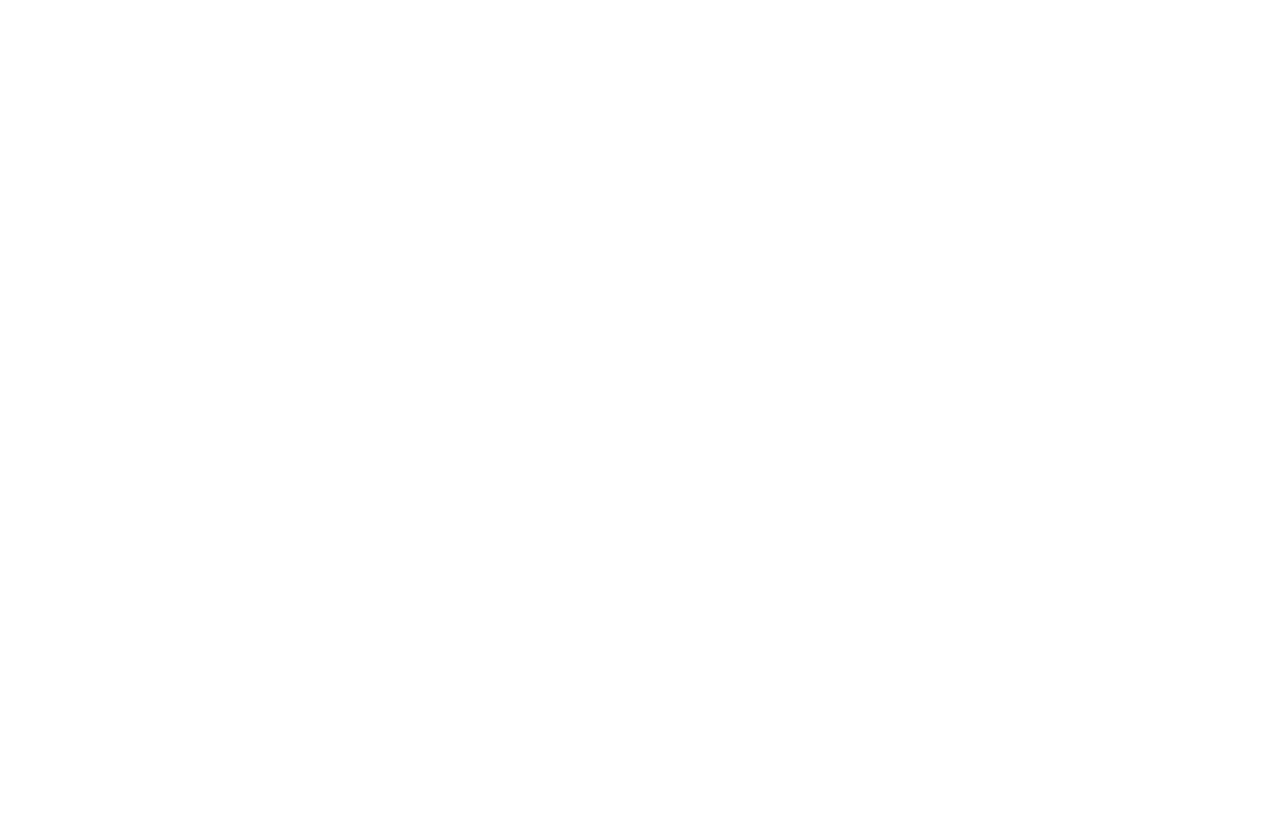
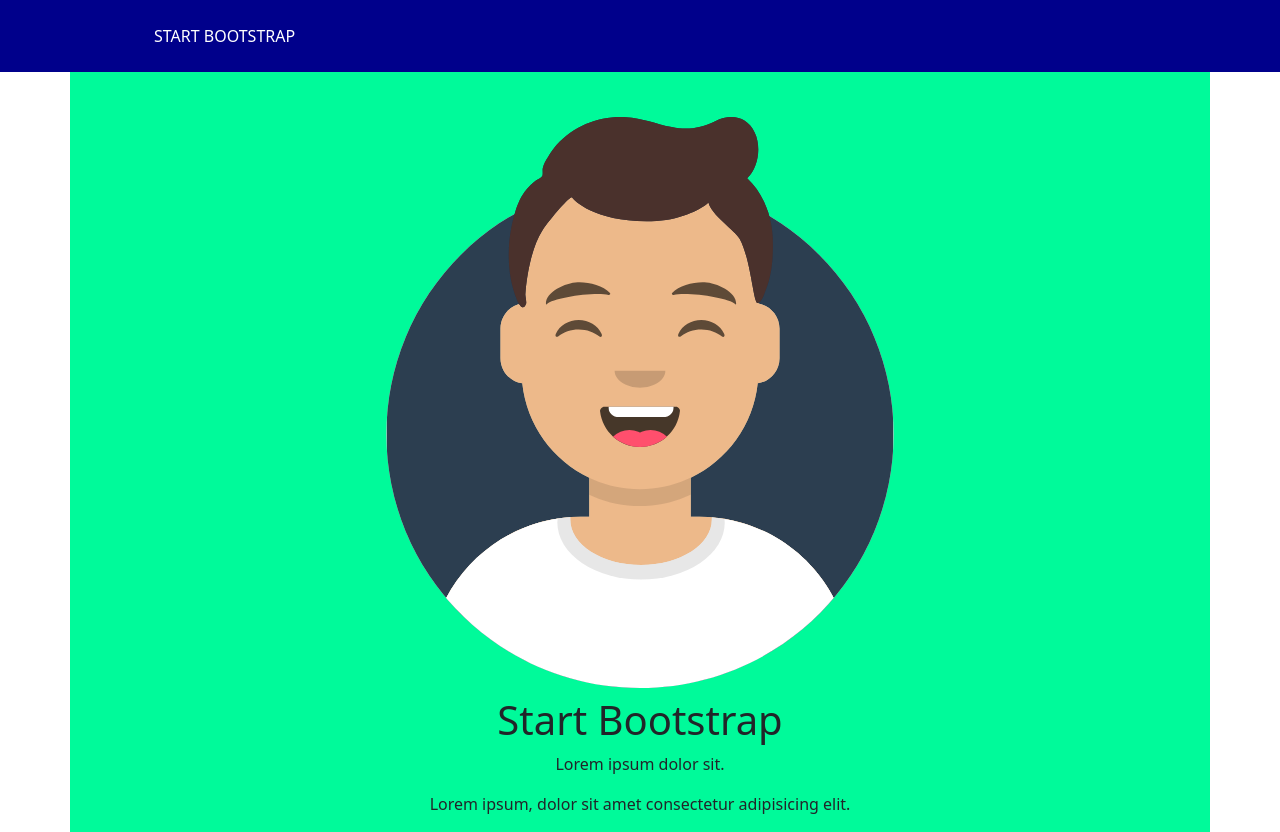
Before and after one commit to AngeloTripodi/html-css-bootstrap-freelancer, a plain HTML site: page index.html in a window 1280 px wide. Before the commit the page ends 800 px from the top, so only its background shows below. Drawn offline with nearby package versions, Linux system fonts and the light colour scheme.

Commit message:
Add Start Section

```diff
--- a/css/style.css
+++ b/css/style.css
@@ -1,6 +1,13 @@
-[class^="col"]{
-    padding-top: .75rem;
-    padding-bottom: .75rem;
-    background-color: blueviolet;
-    border: 1px solid violet;
+header{
+    background-color: darkblue;
+    color: white;
 }
+
+.col-12 img{
+    width: 50%;
+    margin: auto;
+}
+
+.bg-springgreen{
+    background-color: mediumspringgreen;
+}
--- a/index.html
+++ b/index.html
@@ -11,13 +11,26 @@
 </head>
 <body>
     <header>
-        <div class="container">
-
+        <div class="container-xl">
+            <div class="row mx-xl-5 mx-md-5">
+                <div class="my-header p-4">
+                    <div class="col-12"> START BOOTSTRAP</div>
+                </div>
+            </div>
         </div>
     </header>
 
     <main>
-
+        <div id="start" class="container-xl bg-springgreen pt-4">
+            <div class="row">
+                <div class="col-12 text-center">
+                    <img src="./img/avatar.svg" class="mb-2" calt="">
+                    <h1>Start Bootstrap</h1>
+                    <p>Lorem ipsum dolor sit.</p>
+                    <p>Lorem ipsum, dolor sit amet consectetur adipisicing elit.</p>
+                </div>
+            </div>
+        </div>
     </main>
 
     <footer>
```
